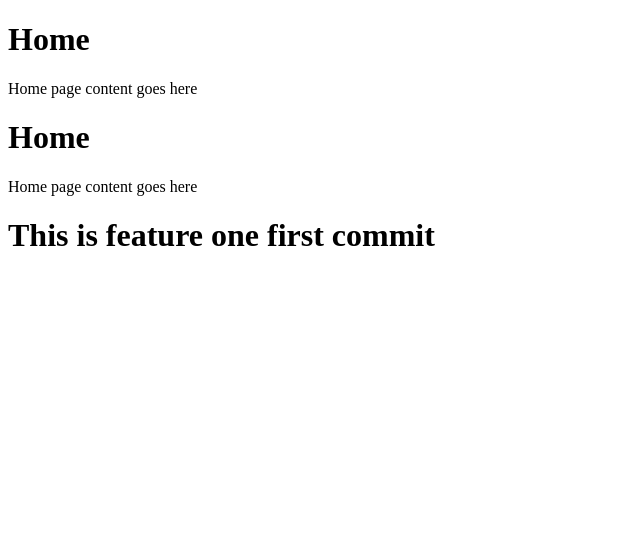
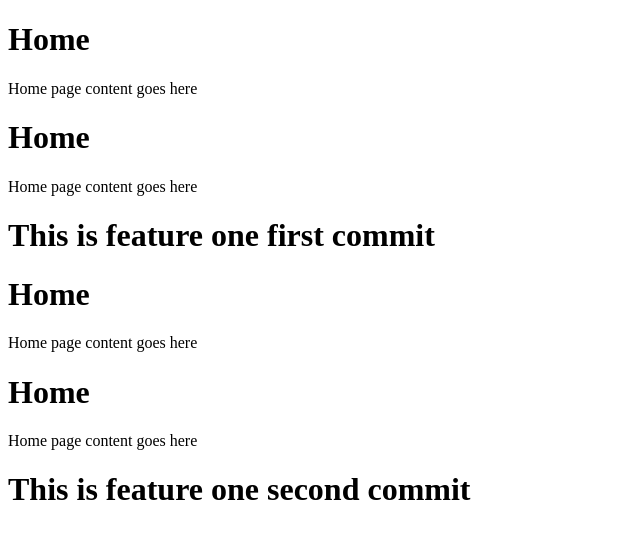
Before and after one commit to Thimira-deshaka/second-vscode, a plain HTML site: page index.html in a window 1280 px wide. Shown: the whole page, without its empty margins (0-640 px from the left). Drawn offline with Linux system fonts and the light colour scheme.

Commit message:
headings further added

```diff
--- a/index.html
+++ b/index.html
@@ -12,5 +12,10 @@
     <h1>Home</h1>
     <p>Home page content goes here</p>
     <h1>This is feature one first commit</h1>
+    <h1>Home</h1>
+    <p>Home page content goes here</p>
+    <h1>Home</h1>
+    <p>Home page content goes here</p>
+    <h1>This is feature one second commit</h1>
 </body>
 </html>
```
